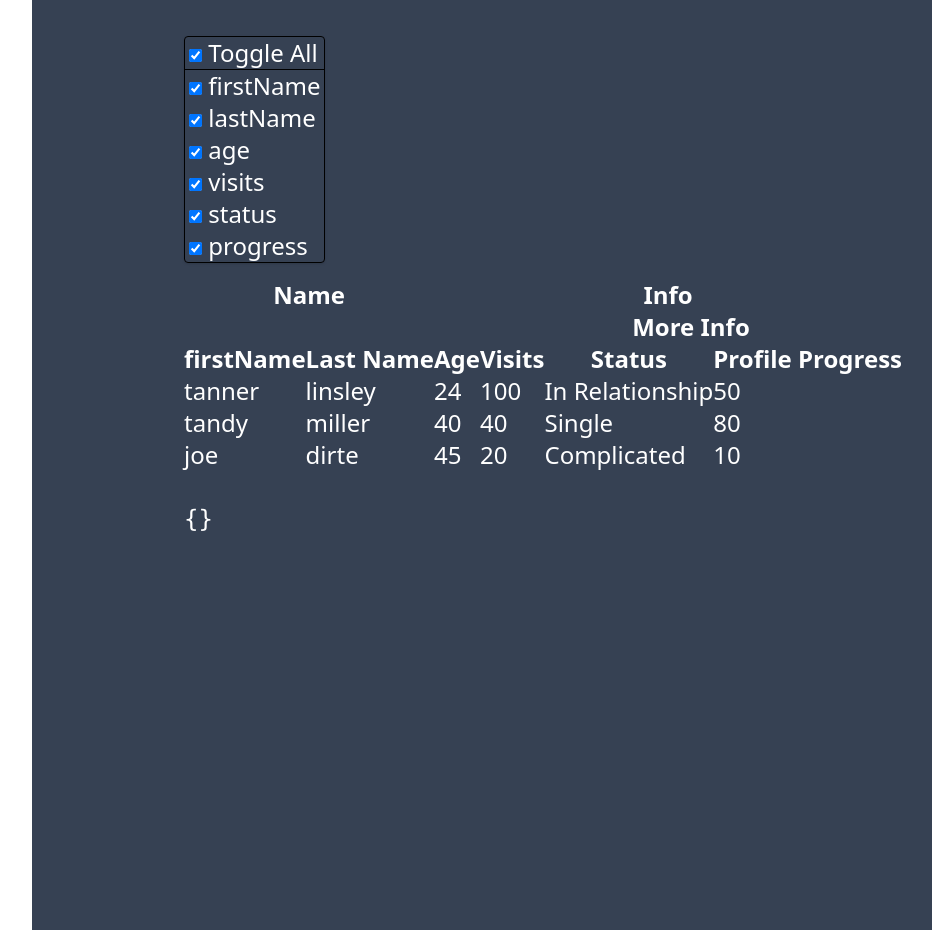
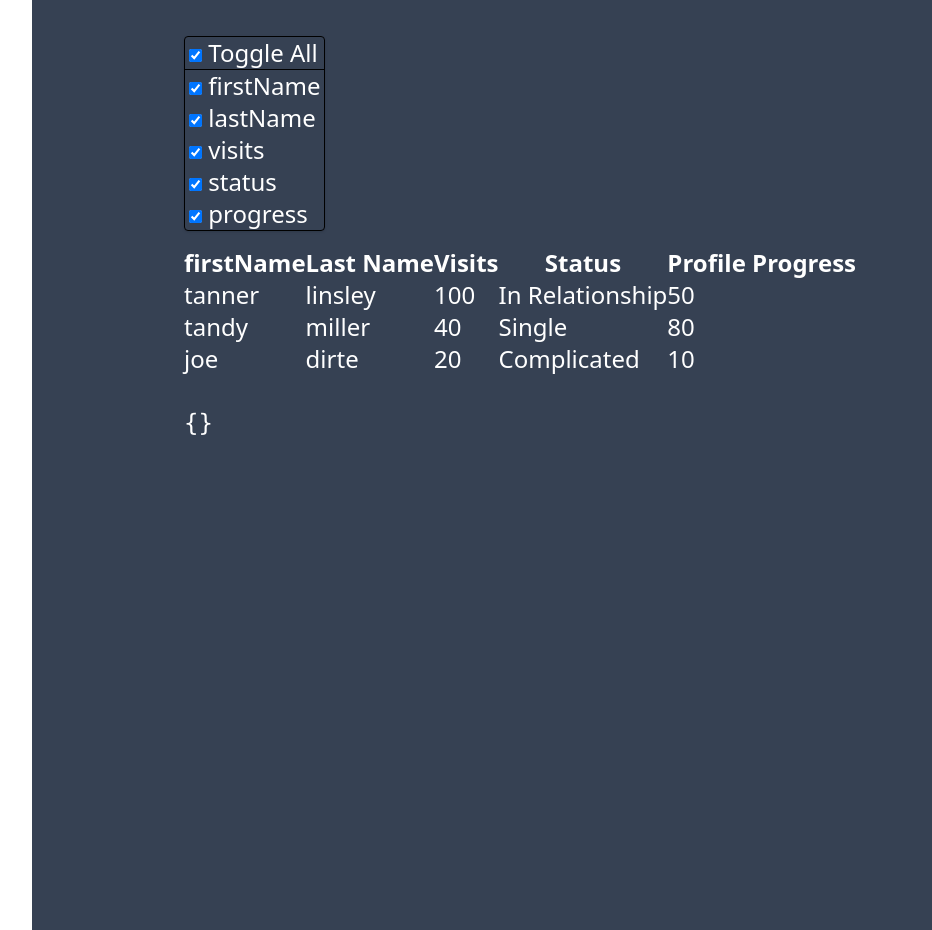
Before and after one commit to williamscodebox/ffApp, a React (Vite) app in the folder frontend/: page /menu in a window 1280 px wide. Shown: the part 860-1790 px from the top of the page, without its empty margins (96-1028 px from the left). Built offline with nearby package versions, Linux system fonts and the light colour scheme; sample sign-in values are in the browser's storage.

Commit message:
updated data-table

```diff
--- a/frontend/src/pages/User/TableScoreBoard/columns.jsx
+++ b/frontend/src/pages/User/TableScoreBoard/columns.jsx
@@ -29,10 +29,10 @@ export const columns = [
   //     return <div className="text-right font-medium">{formatted}</div>;
   //   },
   // },
-  {
-    header: "Name",
-    footer: (props) => props.column.id,
-    columns: [
+  // {
+  // header: "Name",
+  // footer: (props) => props.column.id,
+  // columns: [
   {
     accessorKey: "firstName",
     cell: (info) => info.getValue(),
@@ -45,20 +45,20 @@ export const columns = [
     header: () => <span>Last Name</span>,
     footer: (props) => props.column.id,
   },
-    ],
-  },
-  {
-    header: "Info",
-    footer: (props) => props.column.id,
-    columns: [
-      {
-        accessorKey: "age",
-        header: () => "Age",
-        footer: (props) => props.column.id,
-      },
-      {
-        header: "More Info",
-        columns: [
+  // ],
+  // },
+  // {
+  // header: "Info",
+  // footer: (props) => props.column.id,
+  // columns: [
+  //   {
+  //     accessorKey: "age",
+  //     header: () => "Age",
+  //     footer: (props) => props.column.id,
+  //   },
+  //   {
+  //     header: "More Info",
+  // column: [
   {
     accessorKey: "visits",
     header: () => <span>Visits</span>,
@@ -74,8 +74,8 @@ export const columns = [
     header: "Profile Progress",
     footer: (props) => props.column.id,
   },
-        ],
-      },
-    ],
-  },
+  // ],
+  //     },
+  //   ],
+  // },
 ];
--- a/frontend/src/pages/User/TableScoreBoard/data-table.jsx
+++ b/frontend/src/pages/User/TableScoreBoard/data-table.jsx
@@ -120,11 +120,12 @@ export function DataTable({ columns, data }) {
           );
         })}
       </div>
-
       {/* // Table starts here */}
       <div className="h-4" />
       <table>
         <thead>
+          {" "}
+          {/*  /// This is the header of the table */}
           {table.getHeaderGroups().map((headerGroup) => (
             <tr key={headerGroup.id}>
               {headerGroup.headers.map((header) => (
```
Lines whose indentation alone changed are shown as unchanged.
